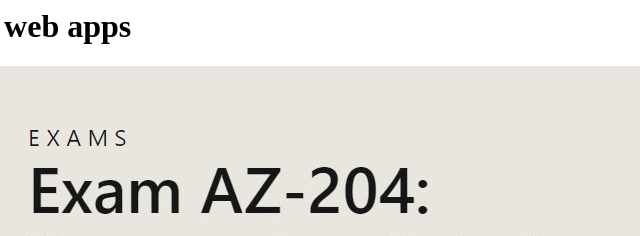
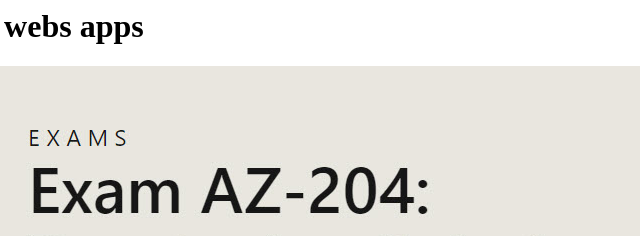
Before and after one commit to sadiamalik7747321/Code, a plain HTML site: page Index.html in a window 1280 px wide. Shown: the top 236 px of the page, 238-878 px from the left. Drawn offline with Linux system fonts and the light colour scheme.

Commit message:
Update Index.html

```diff
--- a/Index.html
+++ b/Index.html
@@ -1,4 +1,4 @@
-<h1>This is our static web apps</h1>
+<h1>This is our static webs apps</h1>
 <img src="/images/AZ-204.jpg">
 <img src="/images/DP-203.jpg">
 <img src="/images/DP-900.jpg">
```
